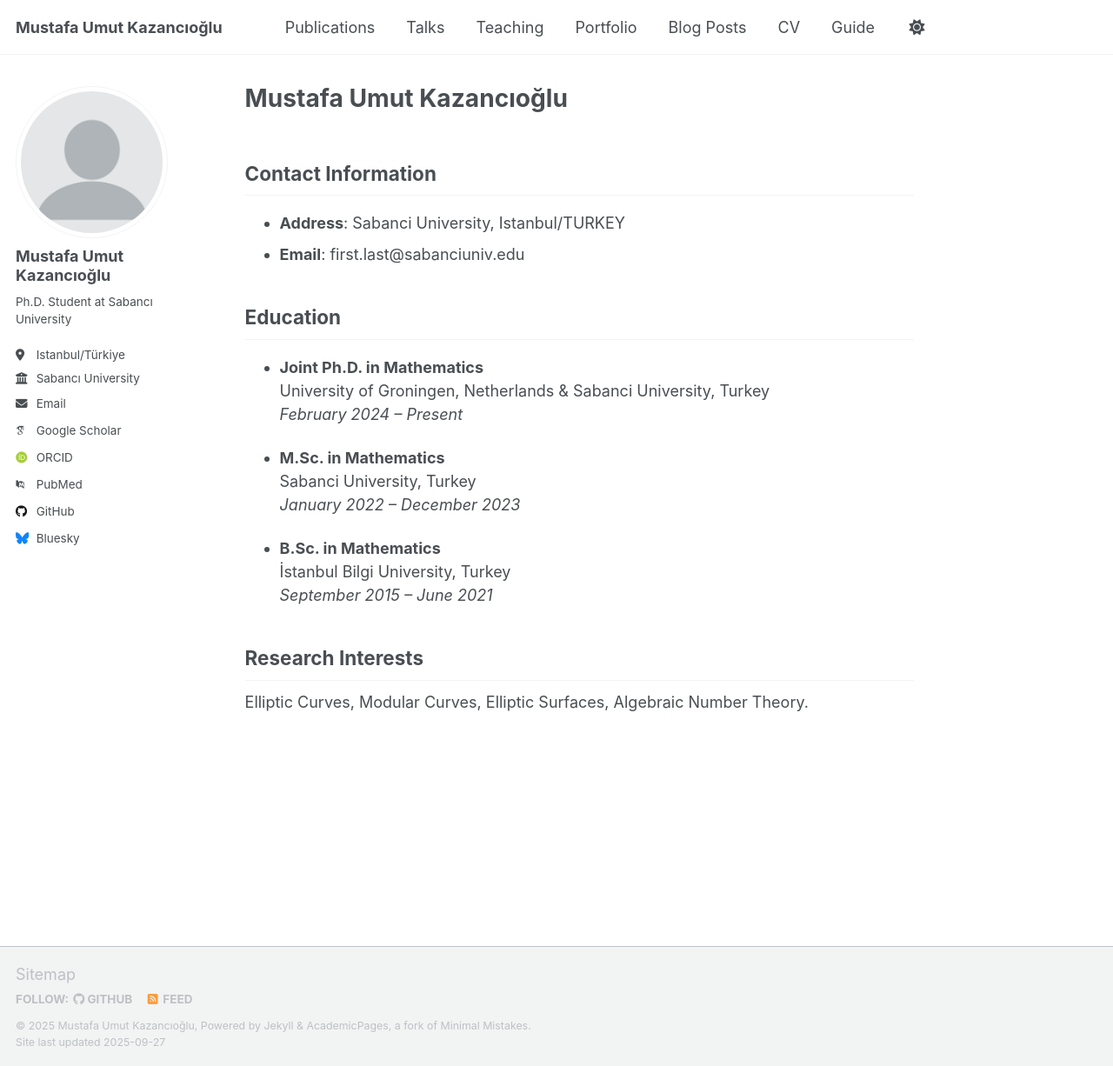
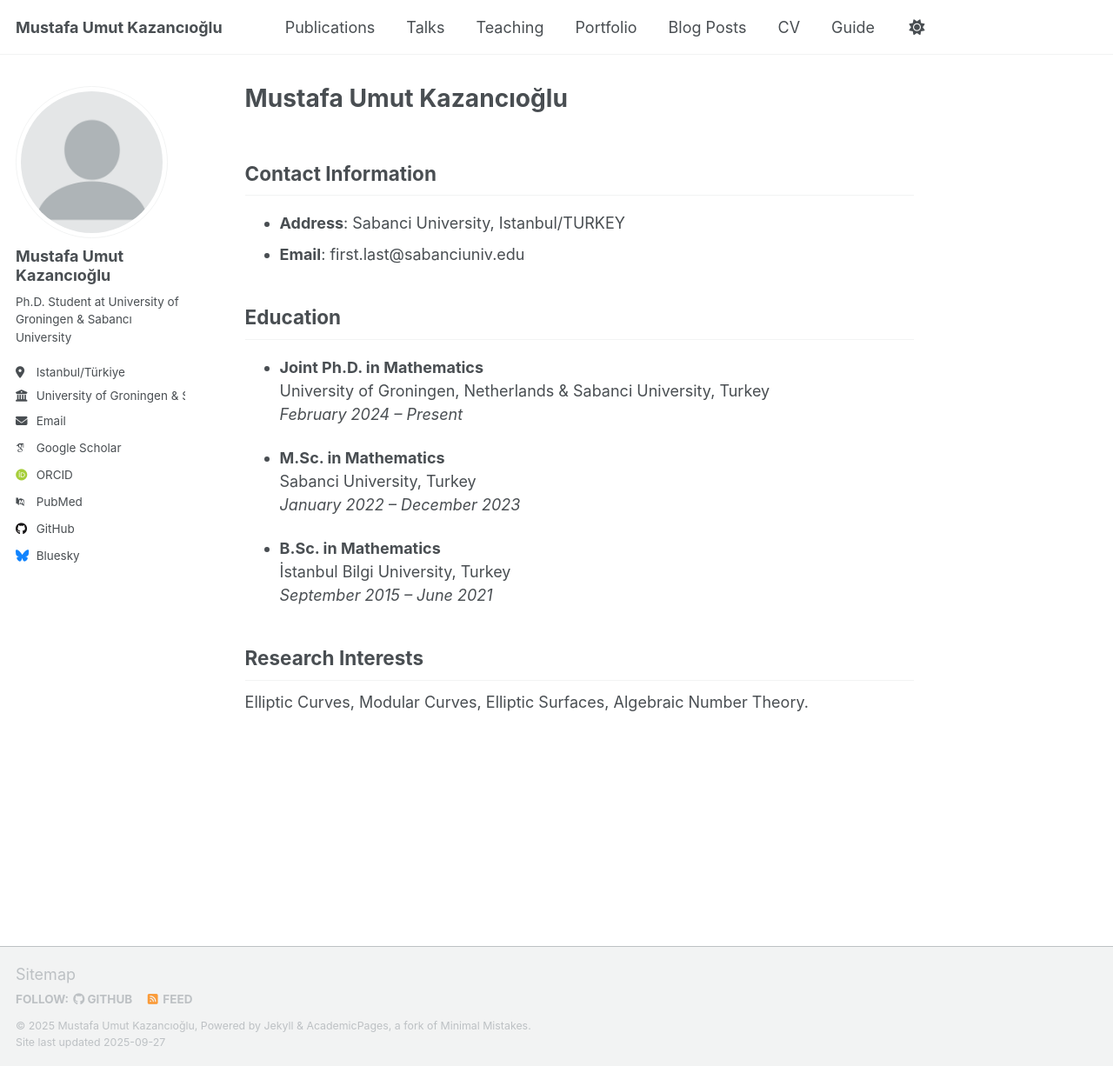
Before and after one commit to MusUmKaz/musumkaz.github.io, a Jekyll site: the page built from _pages/about.md, in a window 1280 px wide and 1226 px high. Shown: the whole window at 87% size. Built offline with Jekyll 4.4.1, drawn with Linux system fonts in a browser that asks for light colours; some web fonts are replaced; a script that is not in the unit is left out.

Commit message:
Update _config.yml

```diff
--- a/_config.yml
+++ b/_config.yml
@@ -26,9 +26,9 @@ author:
   avatar           : "profile.png"
   name             : "Mustafa Umut Kazancıoğlu"
   pronouns         : # example: "he/him"
-  bio              : "Ph.D. Student at Sabancı University"
+  bio              : "Ph.D. Student at University of Groningen & Sabancı University"
   location         : "Istanbul/Türkiye"
-  employer         : "Sabancı University"
+  employer         : "University of Groningen & Sabancı University"
   uri              : # URL
   email            : "first.last@sabanciuniv.edu"
 
```
